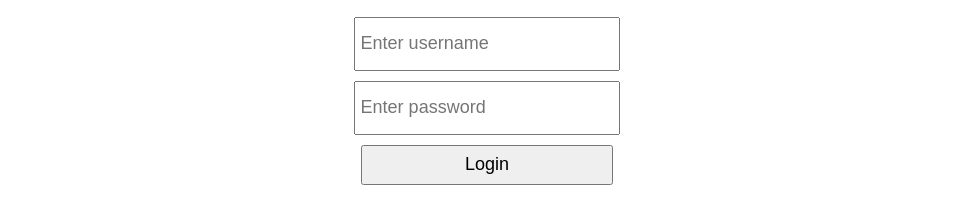
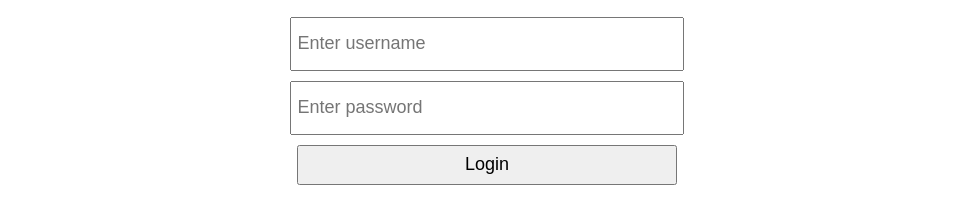
Before and after one commit to WahoozleStudios/chatterbox, a plain HTML site: page docs/index.html in a window 1280 px wide. Shown: the part 329-552 px from the top of the page, without its empty margins (153-1126 px from the left). Drawn offline with Linux system fonts and the light colour scheme.

Commit message:
fixed sizing width

```diff
--- a/docs/index.html
+++ b/docs/index.html
@@ -32,14 +32,14 @@
             margin-top: 20px;
         }
         input {
-            width: 20%;
+            width: 30%;
             height: 40px;
             font-size: 18px;
             margin-bottom: 10px;
             padding: 5px;
         }
         #login {
-            width:20%;
+            width:30%;
             height:40px;
             font-size: 18px;
             margin-bottom: 10px;
```
